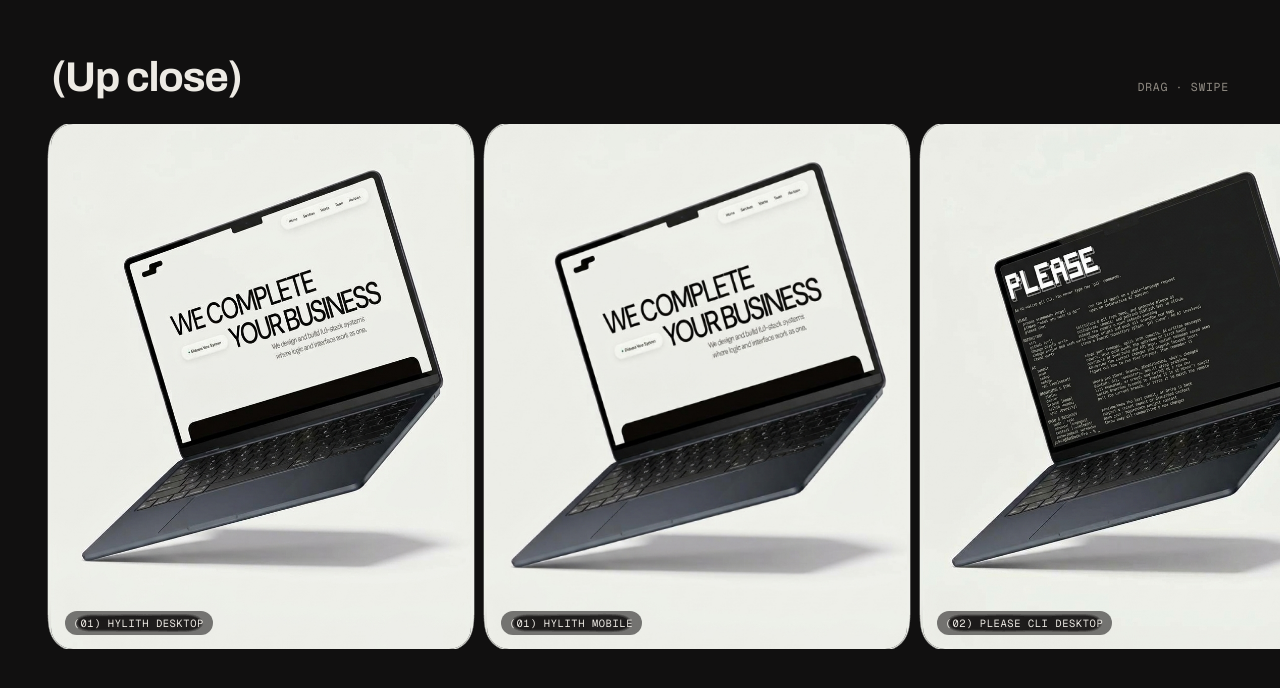
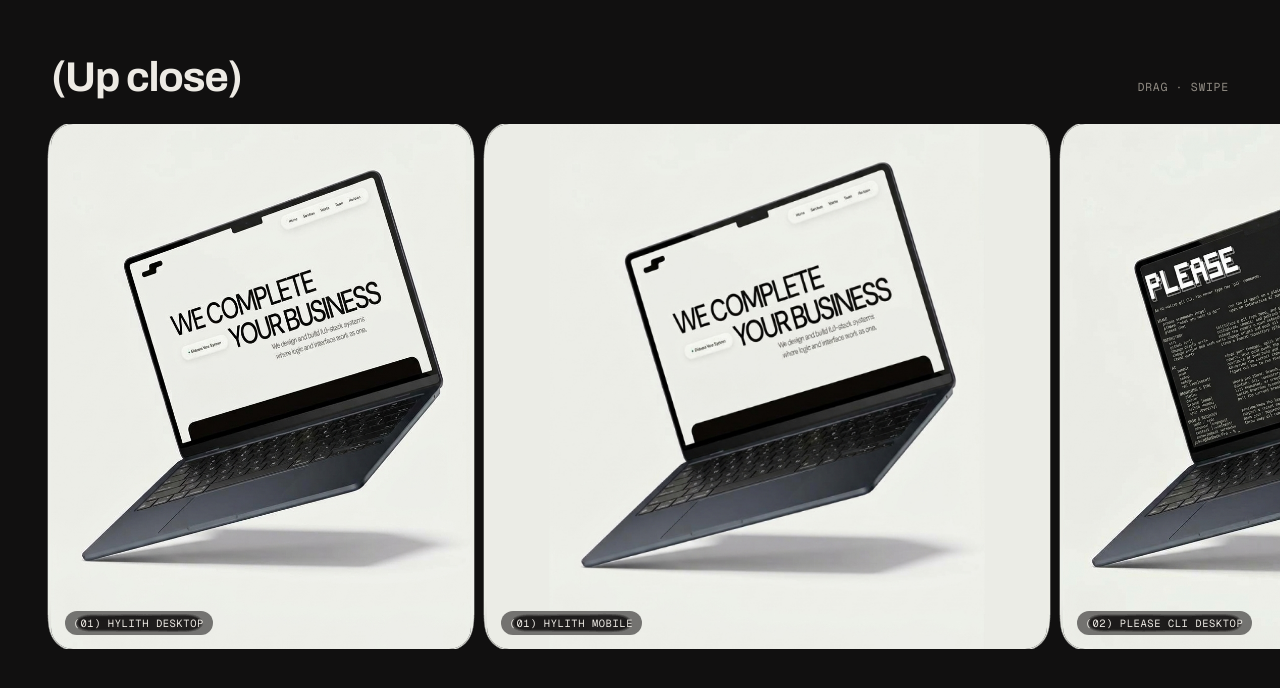
Before and after one commit to Jotirmoy69/portfolio-2, a Next.js app: page / in a window 1280 px wide. Shown: the part 2513-3201 px from the top of the page. Built offline with nearby package versions, Linux system fonts and the light colour scheme.

Commit message:
fix(up-close): support landscape mockups and update project closeups

```diff
--- a/src/components/sections/UpClose.module.css
+++ b/src/components/sections/UpClose.module.css
@@ -65,6 +65,12 @@
   margin: 0;
 }
 
+/* Horizontal mockups — keep landscape so they don't crop into looking like the desktop shot */
+.cardWide {
+  width: min(88vw, 560px);
+  aspect-ratio: 16 / 10;
+}
+
 .card img {
   width: 100%;
   height: 100%;
--- a/src/components/sections/UpClose.tsx
+++ b/src/components/sections/UpClose.tsx
@@ -9,9 +9,16 @@ type Frame = {
   src: string;
   label: string;
   id: string;
+  /** Landscape mockups need a wide frame or object-fit:cover makes them look like the desktop shot */
+  wide: boolean;
 };
 
 const DRAG_THRESHOLD = 8;
+
+function isWideSrc(src: string, coverMobile?: string) {
+  if (coverMobile && src === coverMobile) return true;
+  return /_horizontal\.(jpe?g|png|webp)$/i.test(src);
+}
 
 export function UpClose() {
   const viewportRef = useRef<HTMLDivElement>(null);
@@ -27,17 +34,36 @@ export function UpClose() {
   const frames = useMemo<Frame[]>(
     () =>
       projects.flatMap((p) => {
-        // Drop accidental duplicate paths so Mobile/Detail aren't the same shot
-        const unique = [...new Set(p.closeups)];
-        const suffix = (i: number) => {
-          if (unique.length < 2) return "";
-          return i === 0 ? " Desktop" : " Mobile";
-        };
-        return unique.map((src, i) => ({
-          src,
-          id: `${p.id}-${i}`,
-          label: `(${p.index}) ${p.title}${suffix(i)}`,
-        }));
+        // Prefer explicit desktop + mobile covers when both exist
+        const shots =
+          p.coverMobile != null
+            ? [
+                { src: p.cover, wide: false, kind: "Desktop" },
+                { src: p.coverMobile, wide: true, kind: "Mobile" },
+              ]
+            : [...new Set(p.closeups)].map((src, i, arr) => ({
+                src,
+                wide: isWideSrc(src, p.coverMobile),
+                kind:
+                  arr.length < 2 ? "" : i === 0 ? "Desktop" : "Mobile",
+              }));
+
+        // Skip identical paths
+        const seen = new Set<string>();
+        return shots.flatMap((shot) => {
+          if (seen.has(shot.src)) return [];
+          seen.add(shot.src);
+          return [
+            {
+              src: shot.src,
+              wide: shot.wide,
+              id: `${p.id}-${shot.wide ? "m" : "d"}`,
+              label: shot.kind
+                ? `(${p.index}) ${p.title} ${shot.kind}`
+                : `(${p.index}) ${p.title}`,
+            },
+          ];
+        });
       }),
     [],
   );
@@ -160,13 +186,20 @@ export function UpClose() {
       >
         <div ref={trackRef} className={styles.track}>
           {frames.map((frame) => (
-            <figure key={frame.id} className={styles.card}>
+            <figure
+              key={frame.id}
+              className={`${styles.card} ${frame.wide ? styles.cardWide : ""}`}
+            >
               <Image
                 src={frame.src}
                 alt=""
-                width={840}
-                height={1050}
-                sizes="(max-width: 720px) 72vw, 420px"
+                width={frame.wide ? 1200 : 840}
+                height={frame.wide ? 750 : 1050}
+                sizes={
+                  frame.wide
+                    ? "(max-width: 720px) 88vw, 560px"
+                    : "(max-width: 720px) 72vw, 420px"
+                }
                 draggable={false}
               />
               <figcaption className={styles.caption}>{frame.label}</figcaption>
--- a/src/content/site.ts
+++ b/src/content/site.ts
@@ -159,8 +159,8 @@ export const projects: Project[] = [
     color: "#15261F",
     cover:
       "https://images.unsplash.com/photo-1576091160399-112ba8d25d1d?auto=format&fit=crop&w=900&q=80",
+    // Single closeup until dedicated desktop/mobile mockups exist
     closeups: [
-      "https://images.unsplash.com/photo-1576091160550-2173dba999ef?auto=format&fit=crop&w=800&q=80",
       "https://images.unsplash.com/photo-1576091160399-112ba8d25d1d?auto=format&fit=crop&w=800&q=80",
     ],
   },
```
